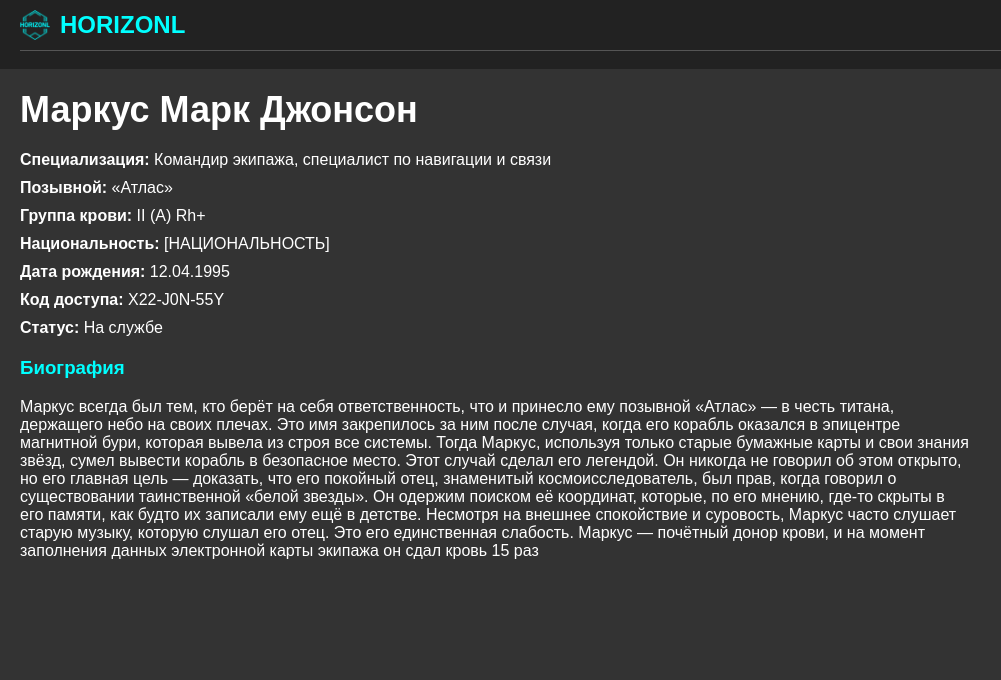
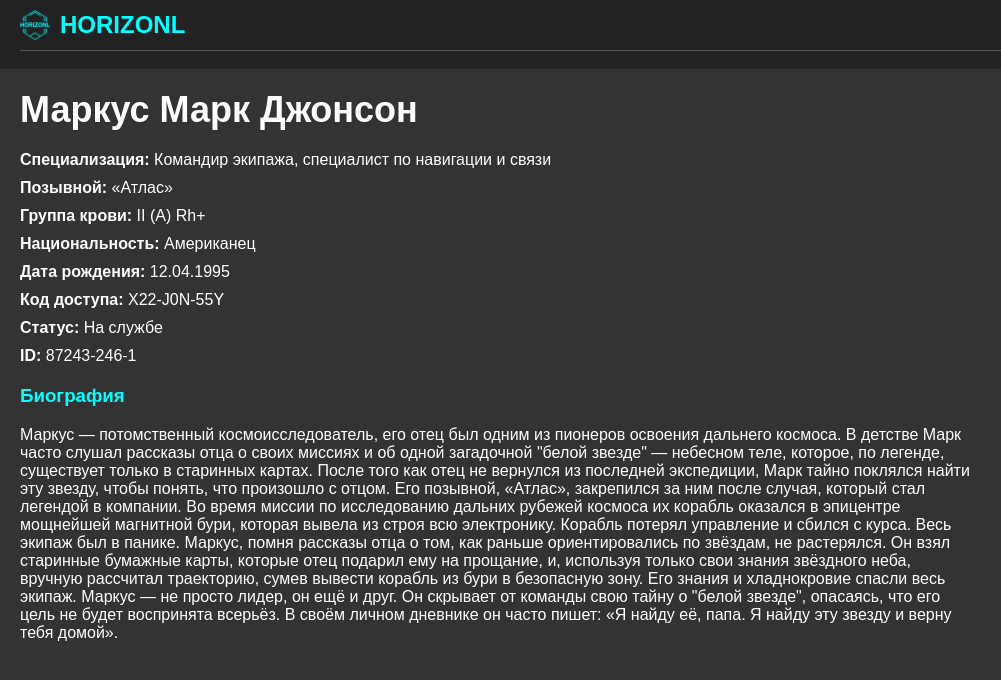
Before and after one commit to AshMarie0/horizonl, a plain HTML site: page index.html in a window 1280 px wide. Shown: the full height of the page, 0-1001 px from the left. Drawn offline with Linux system fonts and the light colour scheme; grey boxes are pictures that could not be loaded.

Commit message:
Update index.html

```diff
--- a/index.html
+++ b/index.html
@@ -24,14 +24,15 @@
                     <p><b>Специализация:</b> Командир экипажа, специалист по навигации и связи</p>
                     <p><b>Позывной:</b> «Атлас»</p>
                     <p><b>Группа крови:</b> II (A) Rh+</p>
-                    <p><b>Национальность:</b> [НАЦИОНАЛЬНОСТЬ]</p>
+                    <p><b>Национальность:</b> Американец</p>
                     <p><b>Дата рождения:</b> 12.04.1995 </p>
                     <p><b>Код доступа:</b> X22-J0N-55Y</p>
                     <p><b>Статус:</b> На службе</p>
+                    <p><b>ID:</b> 87243-246-1</p>
                 </div>
                 <div class="bio">
                     <h3>Биография</h3>
-                    <p>Маркус всегда был тем, кто берёт на себя ответственность, что и принесло ему позывной «Атлас» — в честь титана, держащего небо на своих плечах. Это имя закрепилось за ним после случая, когда его корабль оказался в эпицентре магнитной бури, которая вывела из строя все системы. Тогда Маркус, используя только старые бумажные карты и свои знания звёзд, сумел вывести корабль в безопасное место. Этот случай сделал его легендой. Он никогда не говорил об этом открыто, но его главная цель — доказать, что его покойный отец, знаменитый космоисследователь, был прав, когда говорил о существовании таинственной «белой звезды». Он одержим поиском её координат, которые, по его мнению, где-то скрыты в его памяти, как будто их записали ему ещё в детстве. Несмотря на внешнее спокойствие и суровость, Маркус часто слушает старую музыку, которую слушал его отец. Это его единственная слабость. Маркус — почётный донор крови, и на момент заполнения данных электронной карты экипажа он сдал кровь 15 раз</p>
+                    <p>Маркус — потомственный космоисследователь, его отец был одним из пионеров освоения дальнего космоса. В детстве Марк часто слушал рассказы отца о своих миссиях и об одной загадочной "белой звезде" — небесном теле, которое, по легенде, существует только в старинных картах. После того как отец не вернулся из последней экспедиции, Марк тайно поклялся найти эту звезду, чтобы понять, что произошло с отцом. Его позывной, «Атлас», закрепился за ним после случая, который стал легендой в компании. Во время миссии по исследованию дальних рубежей космоса их корабль оказался в эпицентре мощнейшей магнитной бури, которая вывела из строя всю электронику. Корабль потерял управление и сбился с курса. Весь экипаж был в панике. Маркус, помня рассказы отца о том, как раньше ориентировались по звёздам, не растерялся. Он взял старинные бумажные карты, которые отец подарил ему на прощание, и, используя только свои знания звёздного неба, вручную рассчитал траекторию, сумев вывести корабль из бури в безопасную зону. Его знания и хладнокровие спасли весь экипаж. Маркус — не просто лидер, он ещё и друг. Он скрывает от команды свою тайну о "белой звезде", опасаясь, что его цель не будет воспринята всерьёз. В своём личном дневнике он часто пишет: «Я найду её, папа. Я найду эту звезду и верну тебя домой».</p>
                 </div>
             </section>
             <aside class="right-section">
```
